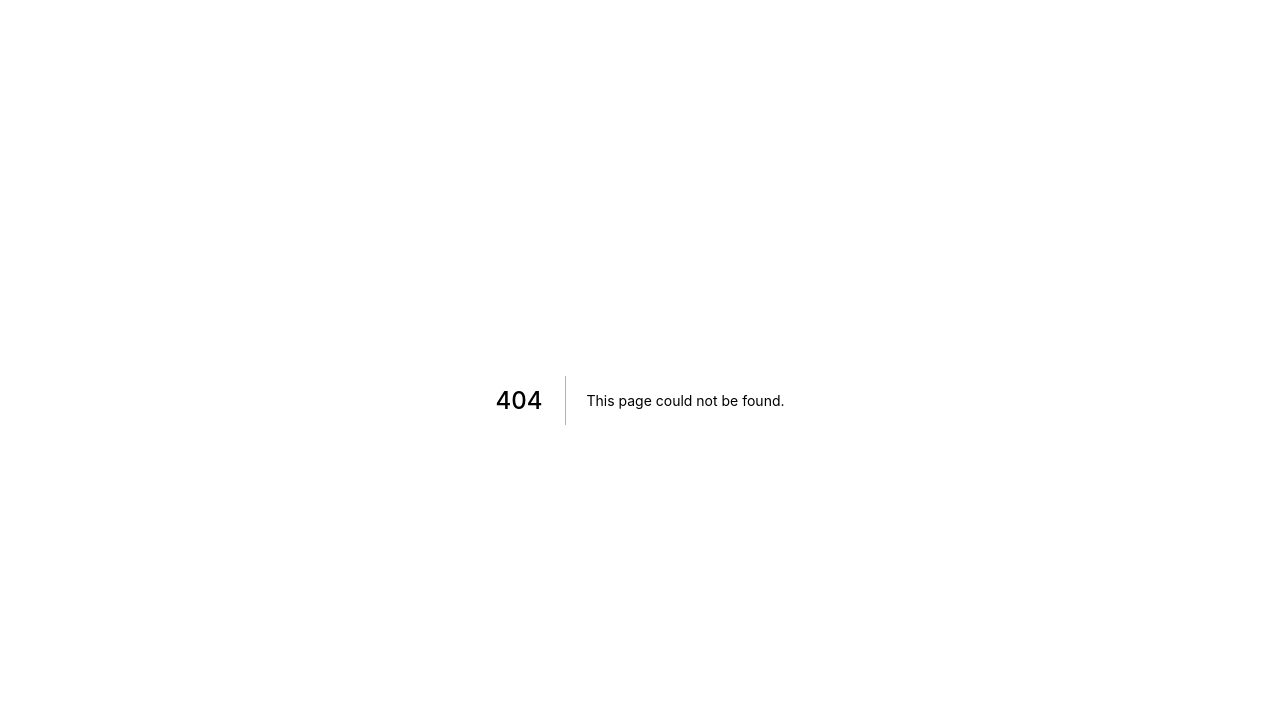
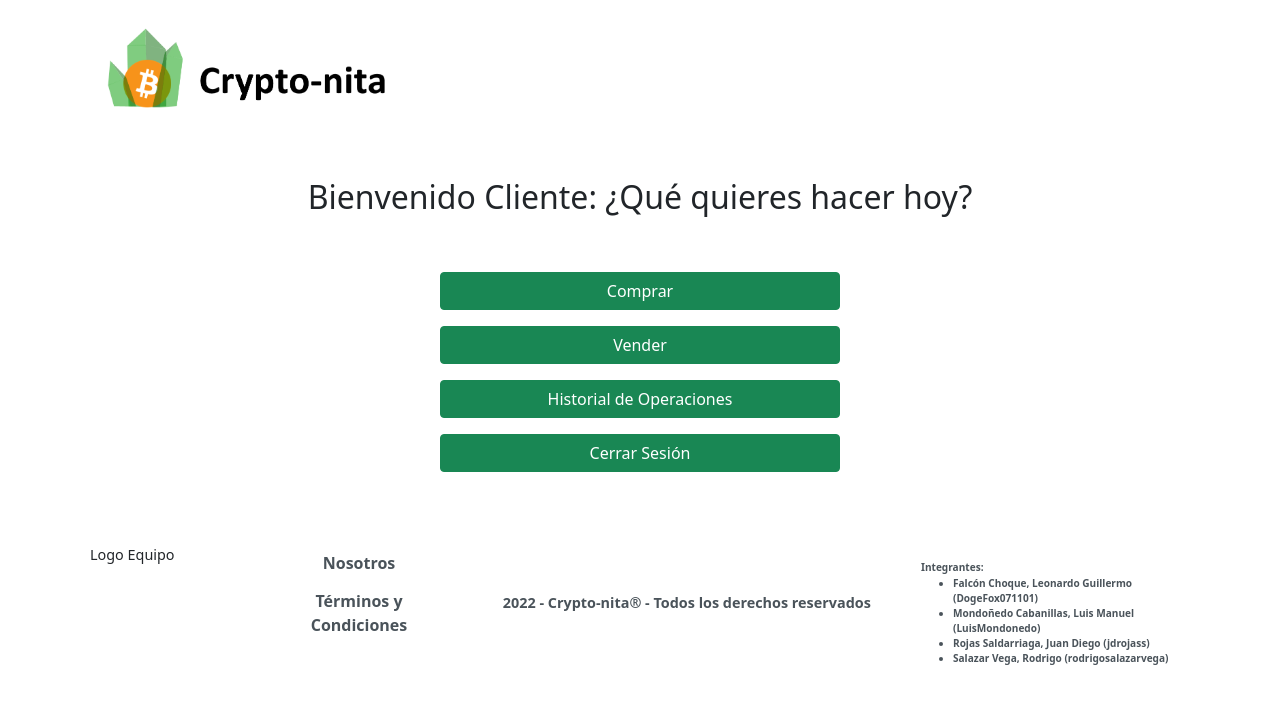
Before and after one commit to DogeFox071101/Crypto-nita_2022-0_Grupo3, a Next.js app in the folder cryptonita/cryptonita_ulima/: page /panelCliente in a window 1280 px wide. Before the commit this address had no page. Shown: the top 704 px of the page. Built offline with nearby package versions, Linux system fonts and the light colour scheme.

Commit message:
Panel Cliente
Se creo el sketch panelCliente en react

```diff
--- /dev/null
+++ b/cryptonita/cryptonita_ulima/pages/panelCliente.js
@@ -0,0 +1,34 @@
+import Footer from "../components/footer.component"
+import Header from "../components/header.component"
+import React, { useEffect } from "react";
+
+const PanelAdmin = () => {
+    useEffect(() => {
+        document.title = "Página Principal | Crypto-nita"
+    })
+    return <div>
+        <Header></Header>
+        <main className="row p-2">
+            <h2 className="text-center my-4">
+                Bienvenido Cliente: ¿Qué quieres hacer hoy?
+            </h2>
+            <div className="text-center my-4">
+                <div>
+                    <button className="btn btn-success m-2 admin">Comprar</button>
+                </div>
+                <div>
+                    <button className="btn btn-success m-2 admin">Vender</button>
+                </div>
+                <div>
+                    <button className="btn btn-success m-2 admin">Historial de Operaciones</button>
+                </div>
+                <div>
+                    <button className="btn btn-success m-2 admin">Cerrar Sesión</button>
+                </div>
+            </div>
+        </main>
+        <Footer></Footer>
+    </div>
+}
+
+export default PanelAdmin
```
